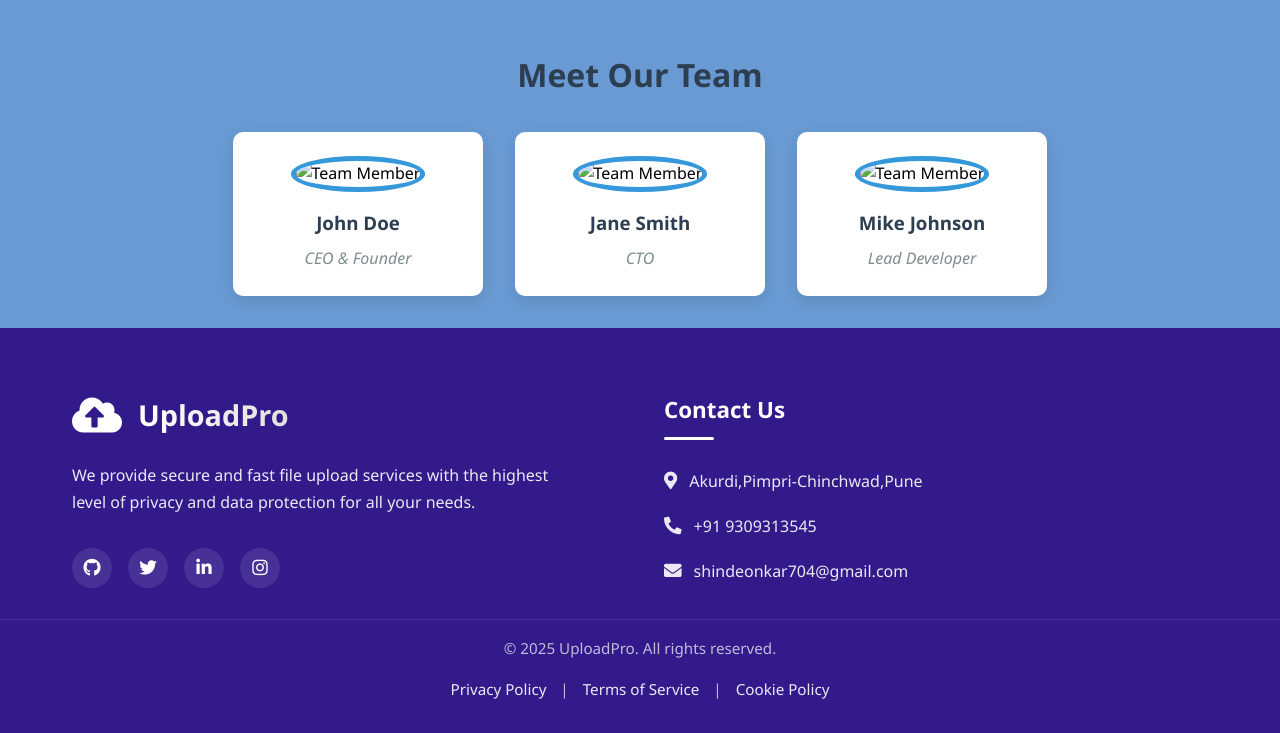
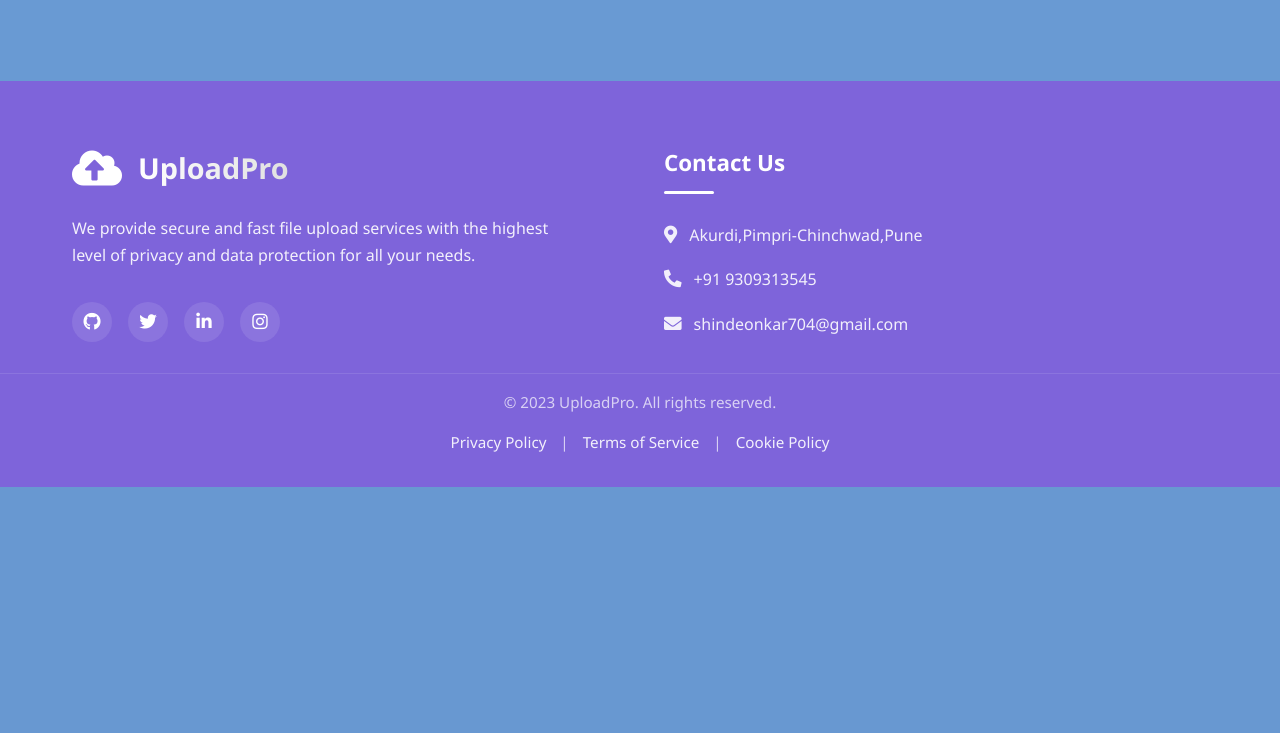
Before and after one commit to onkarshinde77/Chat-Analysis, a Django app: page /about/ in a window 1280 px wide. Shown: the part 783-1516 px from the top of the page. After the commit the page ends 1270 px from the top, so only its background shows below. Run offline with Django 5.2, Linux system fonts and the light colour scheme; some libraries are stand-ins or nearby versions.

Commit message:
removing useless section

```diff
--- a/main/static/about.css
+++ b/main/static/about.css
@@ -31,10 +31,12 @@
 .about-image {
     flex: 1;
     min-width: 300px;
+    max-height: 80%;
 }
 
 .about-image img {
     width: 100%;
+    height: fit-content;
     border-radius: 10px;
     box-shadow: 0 5px 15px rgba(0, 0, 0, 0.1);
 }
@@ -64,53 +66,3 @@
 .about-text ul li {
     margin-bottom: 0.5rem;
 }
-
-.team-section {
-    margin-top: 3rem;
-    text-align: center;
-}
-
-.team-section h2 {
-    font-size: 2rem;
-    color: #2c3e50;
-    margin-bottom: 2rem;
-}
-
-.team-members {
-    display: flex;
-    flex-wrap: wrap;
-    justify-content: center;
-    gap: 2rem;
-}
-
-.member {
-    background: white;
-    padding: 1.5rem;
-    border-radius: 10px;
-    box-shadow: 0 5px 15px rgba(0, 0, 0, 0.1);
-    width: 250px;
-    transition: transform 0.3s;
-}
-
-.member:hover {
-    transform: translateY(-10px);
-}
-
-.member img {
-    border-radius: 50%;
-    width: 150px;
-    height: 150px;
-    object-fit: cover;
-    margin-bottom: 1rem;
-    border: 5px solid #3498db;
-}
-
-.member h3 {
-    color: #2c3e50;
-    margin-bottom: 0.5rem;
-}
-
-.member p {
-    color: #7f8c8d;
-    font-style: italic;
-}
--- a/main/static/layout.css
+++ b/main/static/layout.css
@@ -85,7 +85,8 @@
 
 /* Navigation */
 nav {
-    background-color: var(--bg-color);
+    /* background-color: var(--bg-color); */
+    background-color: #8ab4f8;
     box-shadow: var(--shadow);
     position: sticky;
     top: 0;
@@ -145,28 +146,6 @@
     width: 100%;
 }
 
-#theme-toggle-div {
-    height: 1rem;
-    width: 1rem;
-    display: block;
-}
-
-#theme-toggle {
-    background: none;
-    border: none;
-    cursor: pointer;
-    font-size: 1.2rem;
-    color: var(--text-color);
-    padding: 0.5rem;
-    border-radius: 50%;
-    transition: var(--transition);
-}
-
-#theme-toggle:hover {
-    background-color: var(--bg-secondary);
-    transform: rotate(30deg);
-}
-
 /* Main Content */
 main {
     min-height: calc(100vh - 120px);
@@ -174,9 +153,9 @@
 }
 
 /* Footer Styles */
-/* Footer Styles - Theme Aware */
+
 footer {
-    background: linear-gradient(135deg, var(--primary-color), var(--secondary-color));
+    /* background: linear-gradient(135deg, var(--primary-color), var(--secondary-color)); */
     color: var(--footer-text, white);
     /* Fallback to white if variable not defined */
     transition: var(--transition);
@@ -197,7 +176,7 @@
 /* Footer Styles */
 footer {
     /* background: linear-gradient(135deg, var(--primary-color), var(--secondary-color)); */
-    background: #321a8a;
+    background: #7e64da;
     color: var(--footer-text, white);
     padding: 4rem 0 0;
     position: relative;
--- a/main/templates/about.html
+++ b/main/templates/about.html
@@ -16,7 +16,7 @@
 
             <div class="about-content">
                 <div class="about-image">
-                    <img src="https://via.placeholder.com/500x300" alt="Our Team">
+                    <img src="https://nmspacemuseum.org/wp-content/uploads/2019/03/Elon_Musk.jpg" alt="Our Team">
                 </div>
                 <div class="about-text">
                     <h2>Our Story</h2>
@@ -37,27 +37,6 @@
                     </ul>
                 </div>
             </div>
-
-            <div class="team-section">
-                <h2>Meet Our Team</h2>
-                <div class="team-members">
-                    <div class="member">
-                        <img src="https://via.placeholder.com/150" alt="Team Member">
-                        <h3>John Doe</h3>
-                        <p>CEO & Founder</p>
-                    </div>
-                    <div class="member">
-                        <img src="https://via.placeholder.com/150" alt="Team Member">
-                        <h3>Jane Smith</h3>
-                        <p>CTO</p>
-                    </div>
-                    <div class="member">
-                        <img src="https://via.placeholder.com/150" alt="Team Member">
-                        <h3>Mike Johnson</h3>
-                        <p>Lead Developer</p>
-                    </div>
-                </div>
-            </div>
         </section>
     </section>
 {% endblock %}
--- a/main/templates/layout.html
+++ b/main/templates/layout.html
@@ -7,6 +7,7 @@
     <title>{% block title %}My Website{% endblock %}</title>
     {% load static %}
     <link rel="stylesheet" href="{% static 'layout.css' %}">
+    <link rel="stylesheet" href="{% static 'responsive.css' %}">
     {% block extra_css %}{% endblock %}
 </head>
 
@@ -23,11 +24,6 @@
                 <li><a href="{% url 'about' %}">About Us</a></li>
                 <li><a href="{% url 'contact' %}">Contact Us</a></li>
             </ul>
-            <div id="theme-toggle-div">
-                <button id="theme-toggle" aria-label="Toggle theme" title="Toggle Theme">
-                    <i id="theme-icon" class="fas"></i>
-                </button>
-            </div>
         </div>
     </nav>
 
```
